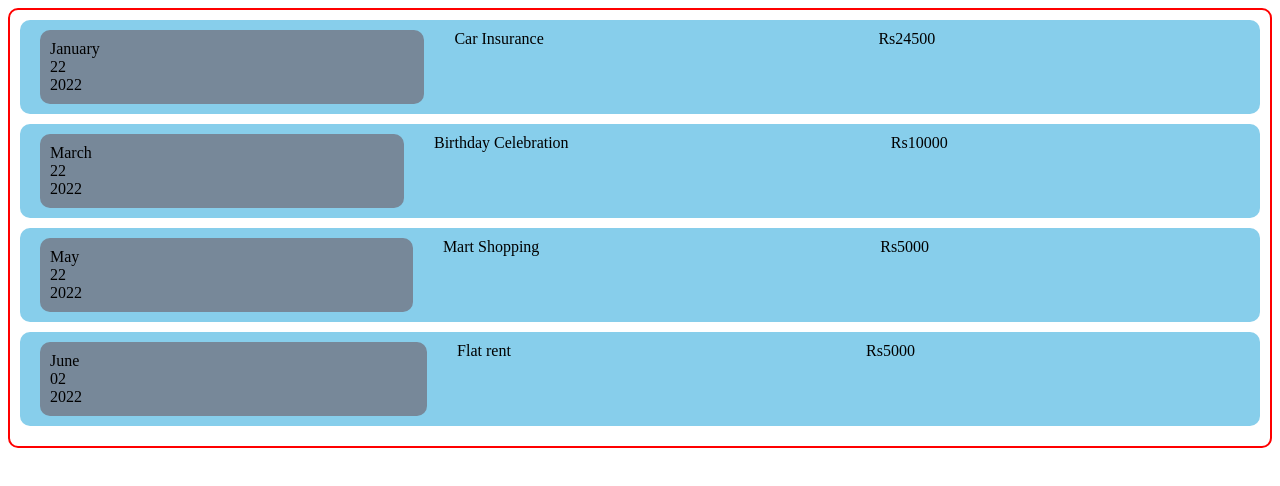
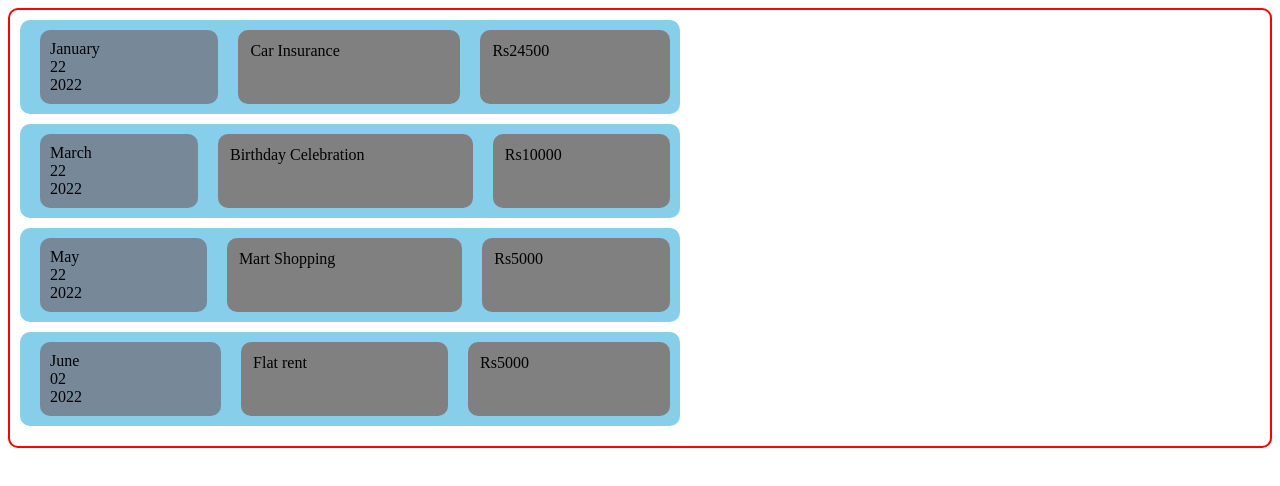
Before and after one commit to Subodhghimire99/expense-tracker, a React (Create React App) app: page / in a window 1280 px wide. Shown: the top 486 px of the page. Built offline with nearby package versions, Linux system fonts and the light colour scheme.

Commit message:
modified Card

```diff
--- a/src/components/Expenses/ExpenseDate.css
+++ b/src/components/Expenses/ExpenseDate.css
@@ -1,4 +1,3 @@
 .date {
   background-color: lightslategray;
-  padding: 10px;
 }
--- a/src/components/Expenses/ExpenseItem.css
+++ b/src/components/Expenses/ExpenseItem.css
@@ -1,6 +1,6 @@
 .expense-item {
+  width: 50vw;
   display: grid;
-  padding: 10px;
   margin-bottom: 10px;
   grid-template-areas: "date description price";
   grid-gap: 20px;
@@ -9,11 +9,19 @@
 .expense-item__date {
   grid-area: date;
   margin-left: 10px;
+  height: fit-content;
 }
 .expense-item__description {
   grid-area: description;
-  margin-left: 10px;
+  border: 2px solid grey;
+  background-color: grey;
+  padding: 10px;
+  justify-content: center;
 }
 .expense-item__price {
   grid-area: price;
+  border: 2px solid grey;
+  background-color: grey;
+  padding: 10px;
+  justify-content: center;
 }
--- a/src/components/Expenses/ExpenseItem.js
+++ b/src/components/Expenses/ExpenseItem.js
@@ -8,8 +8,8 @@ const ExpenseItem = (props) => {
       <div className="expense-item__date">
         <ExpenseDate date={props.date}></ExpenseDate>
       </div>
-      <div className="expense-item__description">{props.title}</div>
-      <div className="expense-item__price">Rs{props.amount}</div>
+      <Card className="expense-item__description">{props.title}</Card>
+      <Card className="expense-item__price">Rs{props.amount}</Card>
     </Card>
   );
 };
--- a/src/components/Expenses/Expenses.css
+++ b/src/components/Expenses/Expenses.css
@@ -1,6 +1,5 @@
 .expenses {
   display: inline-block;
-  padding: 10px;
   flex-direction: column;
   border: 2px solid red;
 }
--- a/src/components/UI/Card.css
+++ b/src/components/UI/Card.css
@@ -1,3 +1,4 @@
 .card {
   border-radius: 10px;
+  padding: 10px;
 }
```
